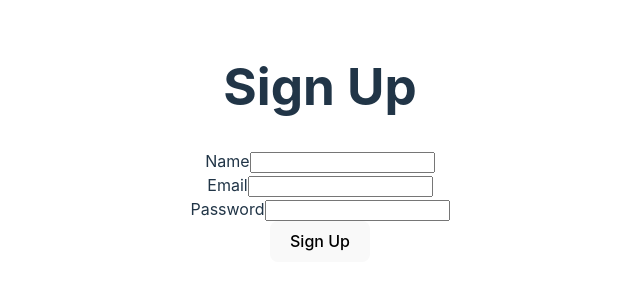
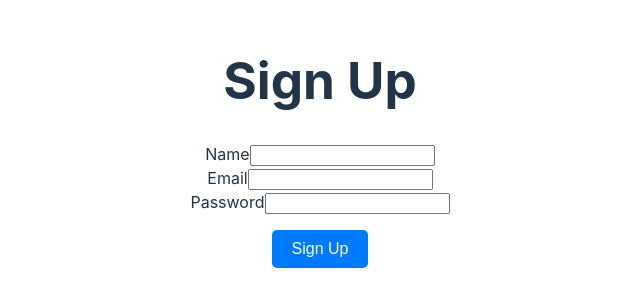
Before and after one commit to regovariff/todo-app, a React (Vite) app: page /sign-up in a window 1280 px wide. Shown: the part 257-564 px from the top of the page, without its empty margins (320-960 px from the left). Built offline with nearby package versions, Linux system fonts and the light colour scheme.

Commit message:
style button

```diff
--- a/package.json
+++ b/package.json
@@ -12,7 +12,8 @@
   "dependencies": {
     "react": "^18.2.0",
     "react-dom": "^18.2.0",
-    "react-router-dom": "^6.15.0"
+    "react-router-dom": "^6.15.0",
+    "styled-components": "^6.0.7"
   },
   "devDependencies": {
     "@types/react": "^18.2.15",
--- /dev/null
+++ b/src/components/Button.tsx
@@ -0,0 +1,41 @@
+import React from "react";
+import styled from "styled-components";
+
+// Define the button's styles using styled-components
+const StyledButton = styled.button`
+  background-color: #007bff;
+  color: #fff;
+  font-size: 16px;
+  margin-top: 1rem;
+  padding: 10px 20px;
+  border: none;
+  border-radius: 5px;
+  cursor: pointer;
+
+  &:hover {
+    background-color: #0056b3;
+  }
+
+  &:disabled {
+    background-color: #ccc;
+    cursor: not-allowed;
+  }
+`;
+
+// Define the ButtonProps interface for any additional props
+interface ButtonProps {
+  children: React.ReactNode;
+  onClick?: (event: React.MouseEvent<HTMLButtonElement>) => void;
+  disabled?: boolean;
+}
+
+// Create the Button component
+const Button: React.FC<ButtonProps> = ({ children, onClick, disabled }) => {
+  return (
+    <StyledButton onClick={onClick} disabled={disabled}>
+      {children}
+    </StyledButton>
+  );
+};
+
+export default Button;
--- a/src/index.css
+++ b/src/index.css
@@ -14,15 +14,6 @@
   -webkit-text-size-adjust: 100%;
 }
 
-a {
-  font-weight: 500;
-  color: #646cff;
-  text-decoration: inherit;
-}
-a:hover {
-  color: #535bf2;
-}
-
 body {
   margin: 0;
   display: flex;
@@ -34,25 +25,6 @@ body {
 h1 {
   font-size: 3.2em;
   line-height: 1.1;
-}
-
-button {
-  border-radius: 8px;
-  border: 1px solid transparent;
-  padding: 0.6em 1.2em;
-  font-size: 1em;
-  font-weight: 500;
-  font-family: inherit;
-  background-color: #1a1a1a;
-  cursor: pointer;
-  transition: border-color 0.25s;
-}
-button:hover {
-  border-color: #646cff;
-}
-button:focus,
-button:focus-visible {
-  outline: 4px auto -webkit-focus-ring-color;
 }
 
 @media (prefers-color-scheme: light) {
--- a/src/pages/SignUp.tsx
+++ b/src/pages/SignUp.tsx
@@ -1,5 +1,6 @@
 import { useEffect, useMemo, useState } from "react";
 import { useNavigate } from "react-router-dom";
+import Button from "../components/Button";
 
 function SignUp() {
   interface User {
@@ -87,7 +88,7 @@ function SignUp() {
               required
             />
           </div>
-          <button type="submit">Sign Up</button>
+          <Button onClick={onSubmit}>Sign Up</Button>
         </form>
       </div>
     </>
```
Also changed, not shown: 1 other file (tests, documents, lock files or other folders).
